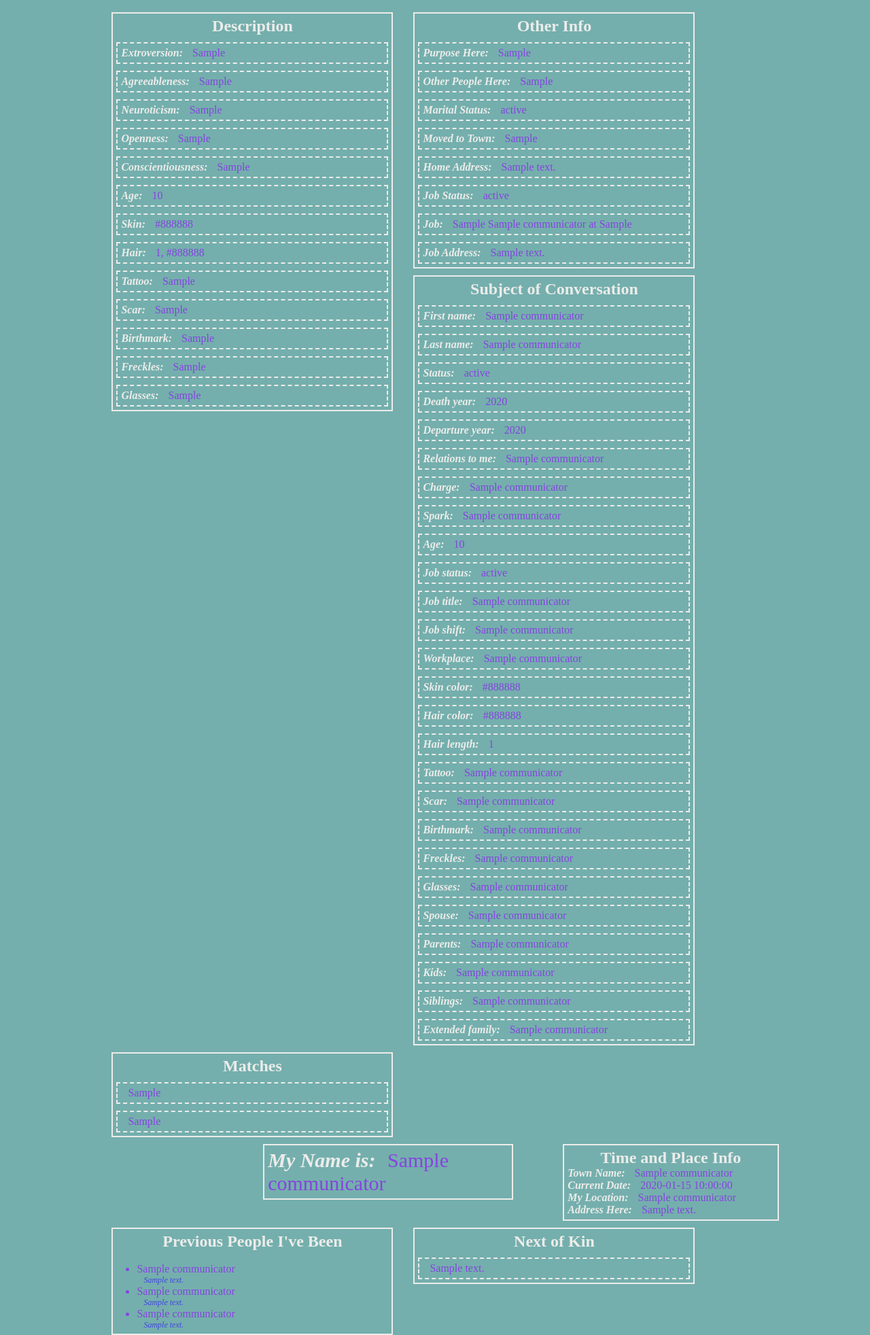
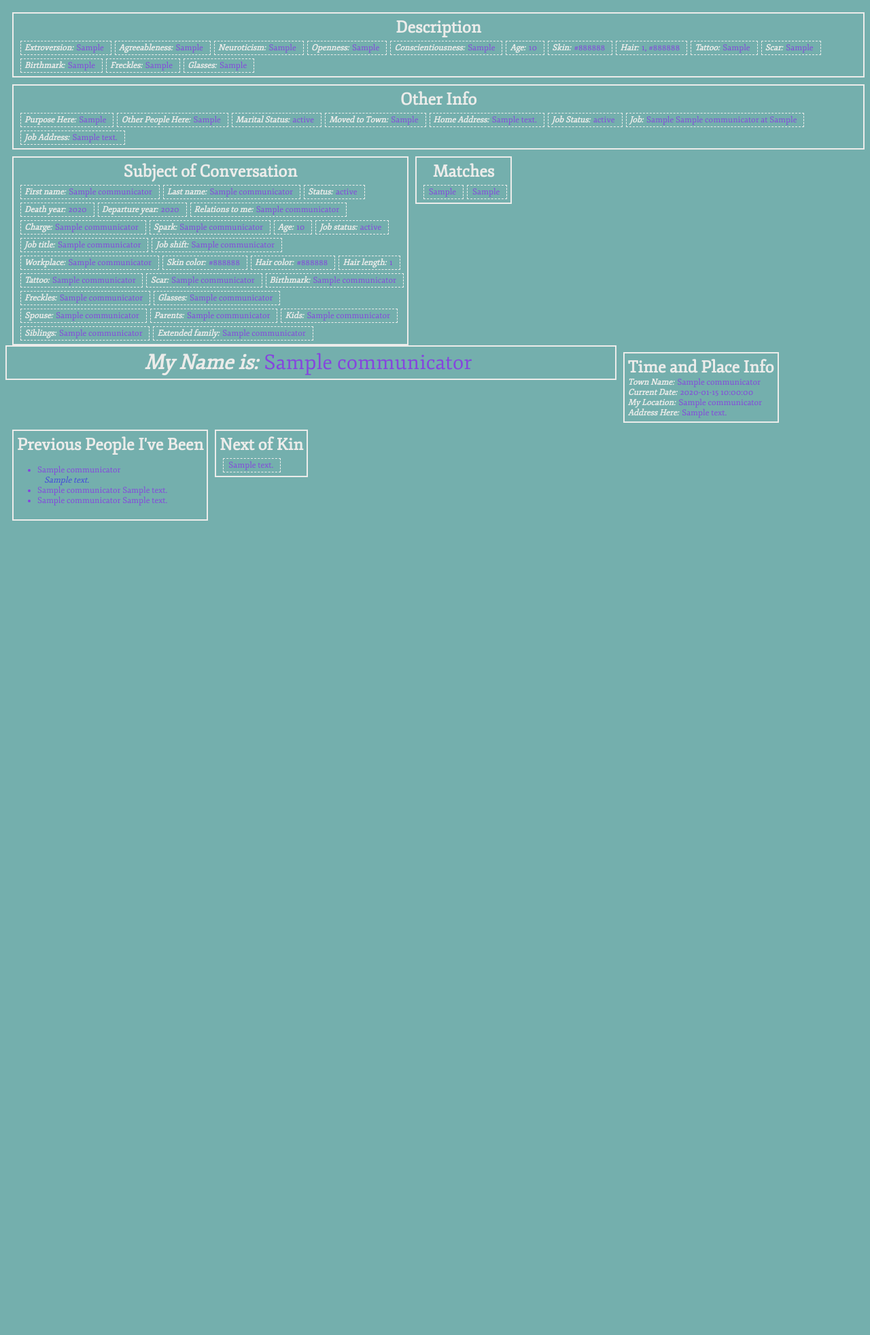
Before and after one commit to james-owen-ryan/bad_news_live, a Python web app: template templates/actor.html in a window 1280 px wide. Shown: the whole page at 68% size. After the commit the page ends 766 px from the top, so only its background shows below. Run offline with Jinja, Linux system fonts and the light colour scheme; the template is opened without the code that fills it: most values are stand-ins (such as "Sample title", 1, 10 or a date in 2020); some web fonts are replaced.

Commit message:
Updated actor-interface style according to Ben's changes

```diff
--- a/bad_news.py
+++ b/bad_news.py
@@ -1097,6 +1097,7 @@ class Player(object):
     def pop_back(self):
         """Pop back to the last good set of matches after narrowing too far."""
         self.interlocutor.matches = list(self.interlocutor.earlier_matches)
+        self.express_matches()
 
     def ask_to_list(self, start_index=0, n_to_list=None):
         """Ask interlocutor to ask_to_list their potential matches to the player's question."""
@@ -1443,3 +1444,4 @@ l = pc.ask_to_list
 ta = pc.talk_about
 bar = pc.goto_bar
 speak = bn.communicator.speak_directly_to_player
+pop = pc.pop_back
--- a/communicator.py
+++ b/communicator.py
@@ -951,8 +951,8 @@ class Communicator(object):
             name = '!' + nok.name
             relation_to_interlocutor = 'n/a' if not self.interlocutor else self.interlocutor.relation_to_me(nok)
             current_location = nok.location.name
-            description += '{line_break}{name} ({relation_to_i}; {current_location})'.format(
-                line_break='<br>' if i != 0 else '',
+            description += '{comma}{name} (my {relation_to_i}; at {current_location})'.format(
+                comma=', ' if i != 0 else '',
                 name=name,
                 relation_to_i=relation_to_interlocutor,
                 current_location=current_location
--- a/static/main.css
+++ b/static/main.css
@@ -8,6 +8,7 @@ body {
 	background: #74AFAD;
 	color: #ECECEA;
 	font-family: 'FjordOne', serif;
+	font-size: 12px;
 
 	/*
 	nice color palette
@@ -18,32 +19,35 @@ body {
 	*/
 }
 
-#headerArea{
-	text-align: center;
-}
-
+/*THE WHOLE SCREEN IS THE MAIN AREA */
 #mainArea{
-	width: 80%;
+	width: 100%;
 	margin: auto;
 }
 
+
+/*THE HEADER CONSISTS OF OUR NAME (whoAmIDiv) AND OTHER, INFO BENEATH IT */
+#whoAmIDiv{
+	font-size: 30px;
+	width: 70%;
+	margin-bottom: 30px;
+	margin: auto;
+	text-align: center;
+	clear: both;
+}
+
+.headerInfo{
+	font-size: 10px;
+}
+/*END HEADER AEA */
+
+
+/*EACH 'BIG BLOCK' (E.G. DESCRIPTION, PERSONAL DETAILS, SUBJCT OF INTEREST) IS A MAIN DIV */
 .mainDiv{
 	border-width: 2px;
 	border-style: solid;
 	float: left;
-	margin-left: 30px;
-	padding: 5px;
-	width: 400px;
-	margin-top: 10px;
-}
-
-#locationDiv{
-	width: 400px;
-}
-
-.innerDiv{
-	border-width: 2px;
-	border-style: dashed;
+	margin-left: 10px;
 	padding: 5px;
 	margin-top: 10px;
 }
@@ -53,33 +57,17 @@ body {
 	font-size: 24px;
 	text-align: center;
 }
+/*END MAIN DIV */
 
-#whoAmIDiv{
-	font-size: 30px;
-	width: 35%;
-	margin-bottom: 30px;
-	margin-left: 25%
-}
-
-#summary{
-	font-size: 36px;
-}
-
-#topAreaDiv{
-	clear: both;
-}
-
-#characterDescriptionArea{
-	clear: both;
-}
-
-#timeAndPlaceInfo{
-	float: right;
-	width: 30%;
-}
-
-#extraInfoDiv{
-	clear: both;
+/*EACH 'FACT' BELONGS IN ITS OWN INNER DIV. */
+.innerDiv{
+	border-width: 1px;
+	border-style: dashed;
+	padding: 2px;
+	margin-top: 5px;
+	padding-left: 5px;
+	margin-left: 5px;
+	float: left;
 }
 
 .topic{
@@ -89,15 +77,46 @@ body {
 
 .dynamicData{
 	color: #8644DF;
-	padding-left: 10px;
+	padding-left: 2px;
+	padding-right: 8px;
+}
+/*END CONTENT OF INNER DIVS */
+
+
+/*THE MAIN DIVS */
+#personalDescription{
+	width: 15%;
 }
 
-.otherCharacterDescription{
-	display: block;
-	padding-left: 10px;
-	font-size: 12px;
-	font-style: italic;
-	color: #4244DF;
+#additionalPersonalDetails{
+	width: 31%;
+}
+
+#subjectOfConversation{
+	width: 45%;
+}
+/*END MAIN DIVS */
+
+
+/*THE FOOTER CONTAINS ALL OF THE PREVIOUS PEOPLE THAT I'VE BEEN */
+#previousPeopleFooter{
+	clear: both;
+	padding-top: 10px;
+	width: 80%;
+	margin: auto;
+	text-align: center;
+}
+
+#previousPeopleTitle{
+	font-size: 20px;
+}
+
+#previousPeopleFooter ul{
+	list-style-type: none;
+}
+
+#previousPeopleFooter li{
+	float: left;
 }
 
 .previousCharacterDescription{
@@ -116,4 +135,7 @@ body {
     -webkit-margin-end: 0px;
     -webkit-padding-start: 30px;
     width: 90%;
+
+/*END FOOTER */
+
 }
```
Also changed, not shown: static/Fjord_One/OFL.txt (added, +93 -0 lines), static/Fjord_One/FjordOne-Regular.ttf (added).
